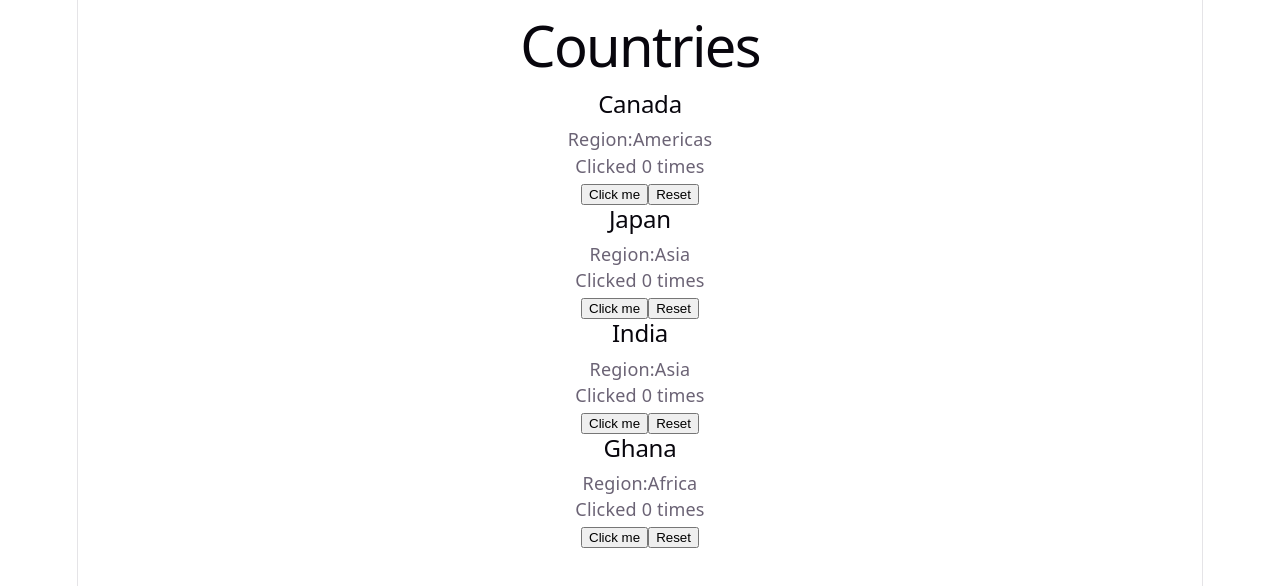
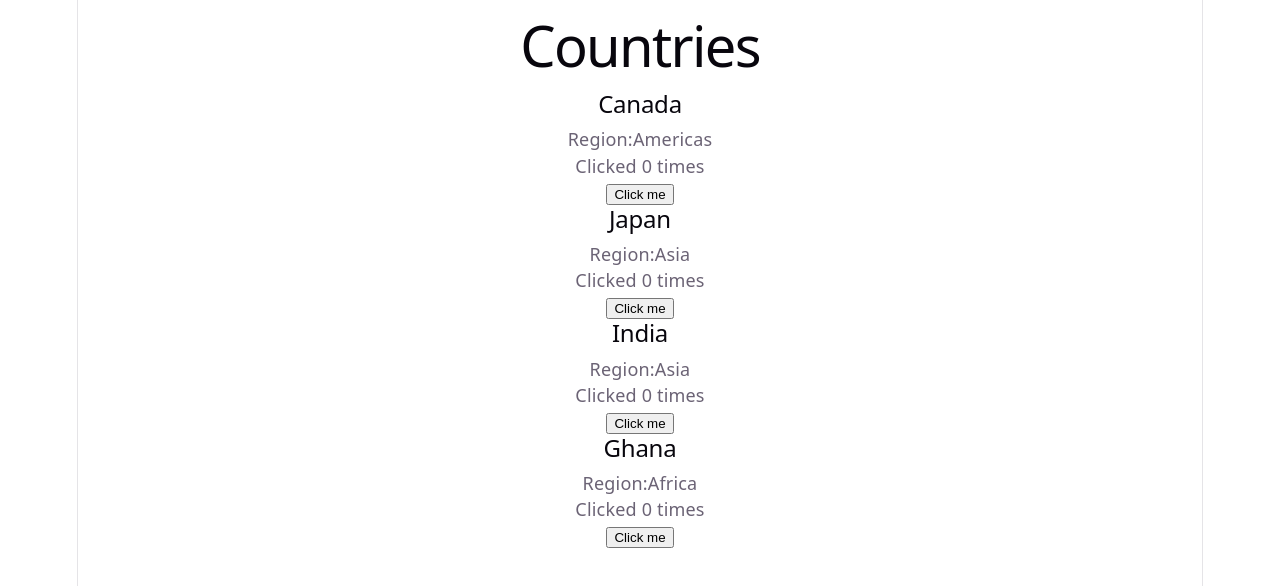
Before and after one commit to PinkMachine19/react-learn-with-ai, a React (Vite) app: page / in a window 1280 px wide. Shown: the top 586 px of the page. Built offline with nearby package versions, Linux system fonts and the light colour scheme.

Commit message:
Remove reset button from CountryCard

```diff
--- a/src/component/CountryCard.jsx
+++ b/src/component/CountryCard.jsx
@@ -8,16 +8,11 @@ function CountryCard ({name, region}) {
     setCount(count + 1);
   }
 
-  function handleReset() {
-    setCount(0);
-  }
-
   return (<div className="country-card">
      <h2>{name}</h2>
      <p>Region:{region}</p>
      <p>Clicked {count} times</p>
      <button onClick={handleClick}>Click me</button>
-     <button onClick={handleReset}>Reset</button>
   </div>);
 }
 
```
